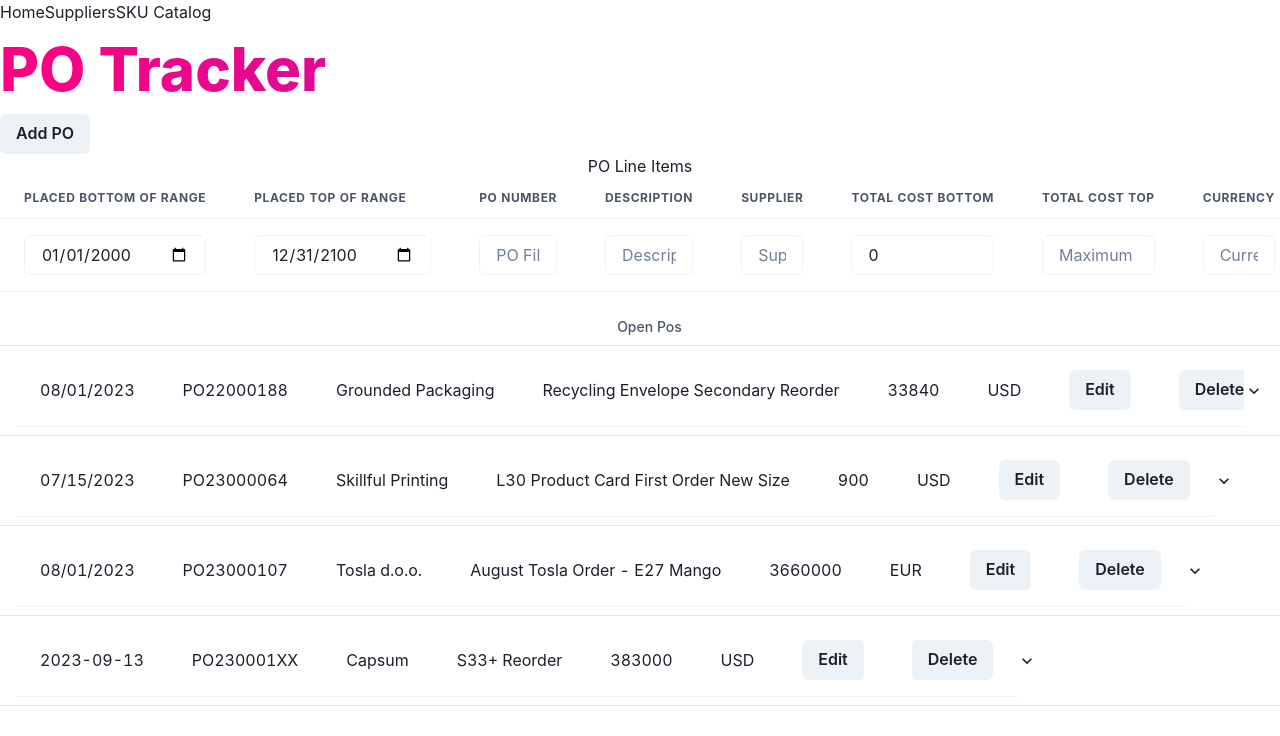
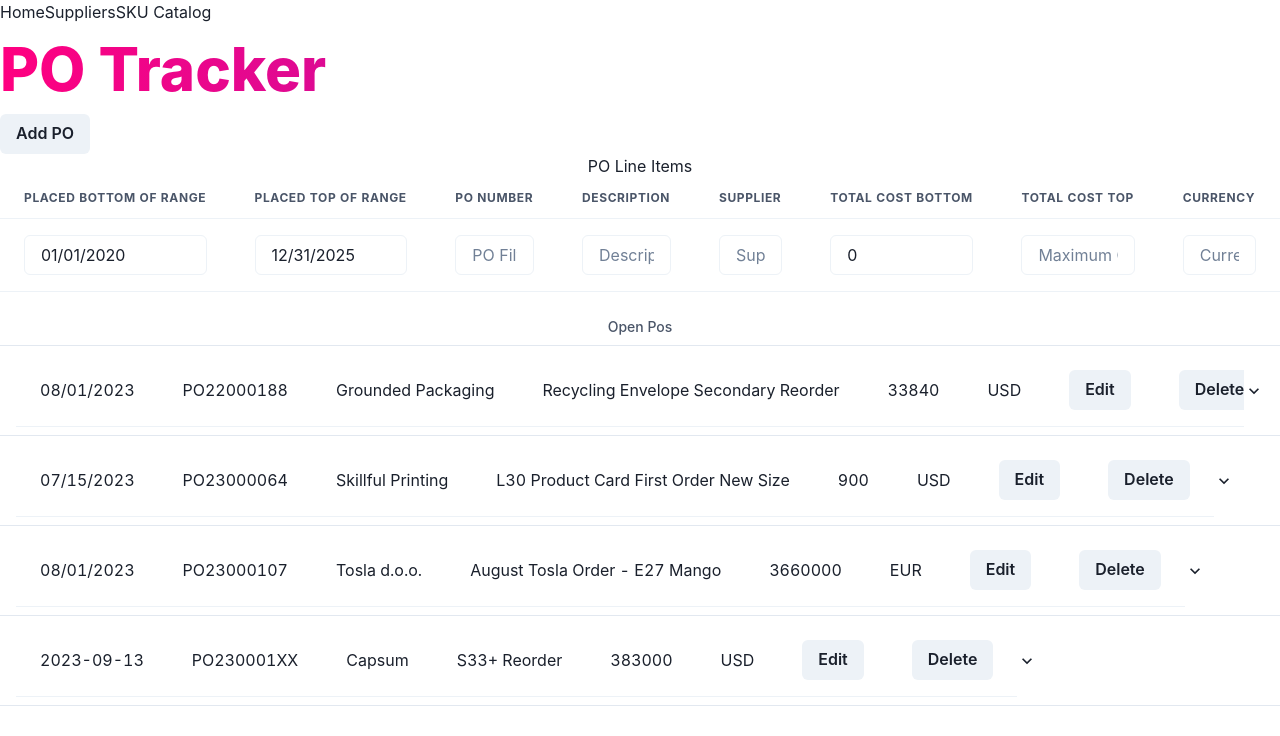
Before and after one commit to thecouchcushen/PurchaseOrderReminder, a React (Vite) app in the folder PurchaseOrderReminderFrontEnd/: page / in a window 1280 px wide. Shown: the top 736 px of the page. Built offline with nearby package versions, Linux system fonts and the light colour scheme; data requests are answered from the project's data file.

Commit message:
Filters completely implemented

```diff
--- a/PurchaseOrderReminderFrontEnd/src/components/PoTracker/PoTrackerContent.jsx
+++ b/PurchaseOrderReminderFrontEnd/src/components/PoTracker/PoTrackerContent.jsx
@@ -29,9 +29,10 @@ const PoTrackerContent = (props) => {
     //Initialize state variables
     const [poLines, setPoLines] = useState([])
     const [placementDateRange, setPlacementDateRange] = useState({
-      startDate: "2000-01-01",
-      endDate: "2100-12-31",
+      startDate: "01/01/2020",
+      endDate: "12/31/2025",
     })
+    const [usePlacementDateFilter, setUsePlacementDateFilter] = useState(true)
 
     const [totalCostRange, setTotalCostRange] = useState({
       minCost: 0,
@@ -41,6 +42,8 @@ const PoTrackerContent = (props) => {
     const [supplierFilter, setSupplierFilter] = useState('')
     const [currencyFilter, setCurrencyFilter] = useState('')
     const [poNumberFilter, setPoNumberFilter] = useState('')
+
+    const handleFocus = (e) => e.target.select()
 
     const handleDescriptionFilterChange = (e) => {
       setDescriptionFilter(e.target.value)
@@ -58,15 +61,26 @@ const PoTrackerContent = (props) => {
       setPoNumberFilter(e.target.value)
     }
 
-
     const handlePlacementDateFilterChange = (e) => {
       setPlacementDateRange((prevDateRange) => ({
         ...prevDateRange,
-        [e.target.name]: new Date(e.target.value),
+        [e.target.name]: e.target.value
       }))
 
+      setUsePlacementDateFilter(false)
+
+      if (/(0?[1-9]|1[012])\/(0?[1-9]|[12][0-9]|3[01])\/((19|20)\d\d)/.test(e.target.value)) {
+
+      setUsePlacementDateFilter(true)
       console.log(placementDateRange)
     }
+
+    setPlacementDateRange((prevDateRange) => ({
+      ...prevDateRange,
+      [e.target.name]: e.target.value
+    }))
+
+  }
 
     // Handle changes to the total cost filter. If the filter is empty, set the value to 0 or Infinity depending on if it is the minCost or maxCost input
     const handleTotalCostFilterChange = (e) => {
@@ -103,15 +117,18 @@ const PoTrackerContent = (props) => {
     const filteredPoLines = poLines.filter((po) => {
       // Check if the placement date is within the specified range
       const placementDate = new Date(po.placed)
-      const { startDate, endDate } = placementDateRange
-      if (startDate && endDate) {
-        if (
-          placementDate < startDate ||
-          placementDate > endDate
-        ) {
-          return false // Filter out items not within the date range
-        }
+      const startDate = new Date(placementDateRange.startDate)
+      const endDate = new Date(placementDateRange.endDate)
+      // Check if the placement date is within the specified range
+      if (
+        usePlacementDateFilter &&
+        !isNaN(startDate.getTime()) &&
+        !isNaN(endDate.getTime()) &&
+        (placementDate < startDate || placementDate > endDate)
+      ) {
+        return false; // Filter out items not within the date range
       }
+
 
       // Check if the total cost is within the specified range
       const totalCost = calculateTotalCost(po.lineitems)
@@ -162,7 +179,6 @@ const PoTrackerContent = (props) => {
     }
 
     //Render the PO Tracker Content
-    //TODO: Implement filters
     return (
     <>
         <Center><h1>PO Line Items</h1></Center>
@@ -182,12 +198,12 @@ const PoTrackerContent = (props) => {
                 <Th>Currency</Th>
               </Tr>
               <Tr>
-                <Td><Input placeholder='Start Date' name='startDate' value={placementDateRange.startDate} type='date' onChange={handlePlacementDateFilterChange} ></Input></Td>
-                <Td><Input placeholder='End Date' name='endDate' value={placementDateRange.endDate} type='date' onChange={handlePlacementDateFilterChange} ></Input></Td>
+                <Td><Input placeholder='Start Date' name='startDate' value={placementDateRange.startDate} onChange={handlePlacementDateFilterChange} ></Input></Td>
+                <Td><Input placeholder='End Date' name='endDate' value={placementDateRange.endDate} onChange={handlePlacementDateFilterChange} ></Input></Td>
                 <Td><Input placeholder='PO Filter' name='ponumber' value={poNumberFilter} onChange={handlePoNumberFilterChange}></Input></Td>
                 <Td><Input placeholder='Description Filter' name='description' value={descriptionFilter} onChange={handleDescriptionFilterChange}></Input></Td>
                 <Td><Input placeholder='Supplier Filter' name='supplier' value={supplierFilter} onChange={handleSupplierFilterChange}></Input></Td>
-                <Td><Input placeholder='Minimum Cost' name='minCost' value={totalCostRange.minCost} type='number' onChange={handleTotalCostFilterChange}></Input></Td>
+                <Td><Input placeholder='Minimum Cost' name='minCost' value={totalCostRange.minCost} type='number' onFocus={handleFocus} onChange={handleTotalCostFilterChange}></Input></Td>
                 <Td><Input placeholder='Maximum Cost' name='maxCost' value={totalCostRange.maxCost} type='number' onChange={handleTotalCostFilterChange}></Input></Td>
                 <Td><Input placeholder='Currency Filter' name='currency' value={currencyFilter} onChange={handleCurrencyFilterChange}></Input></Td>
               </Tr>
```
